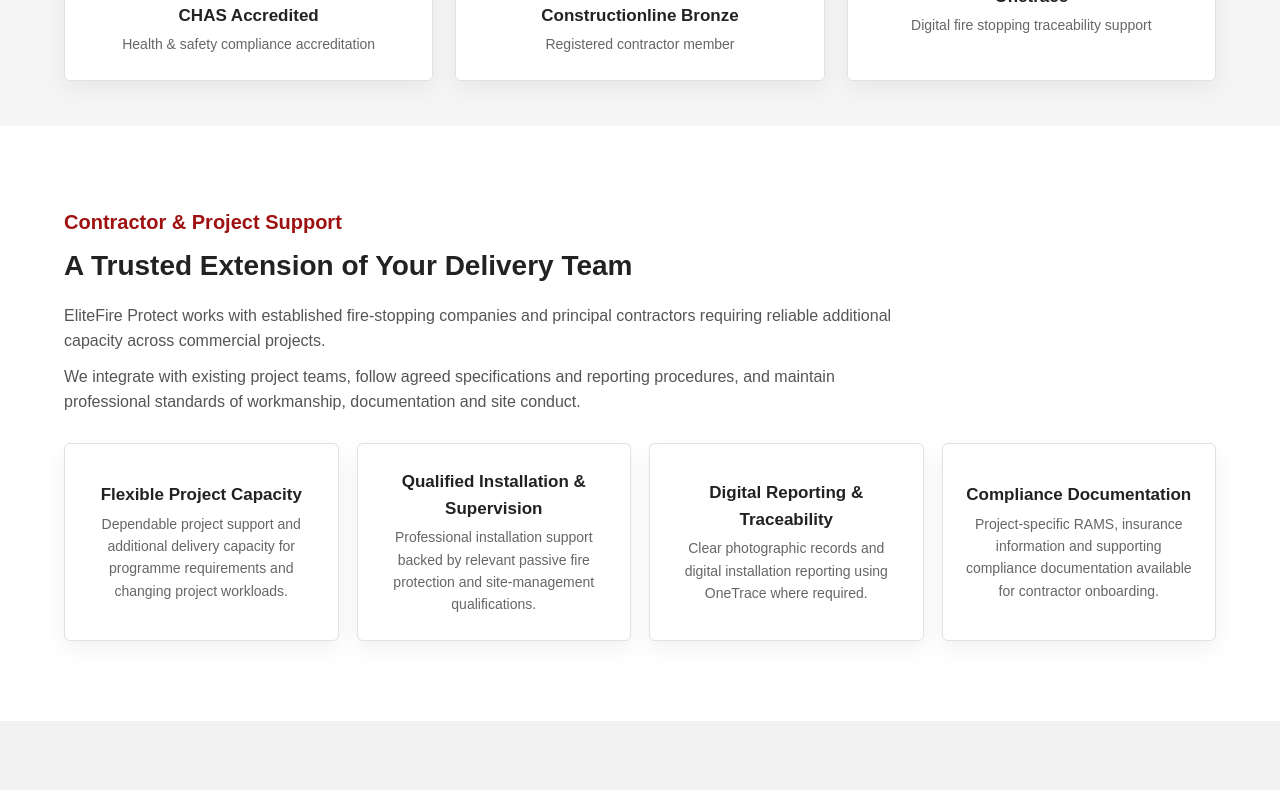
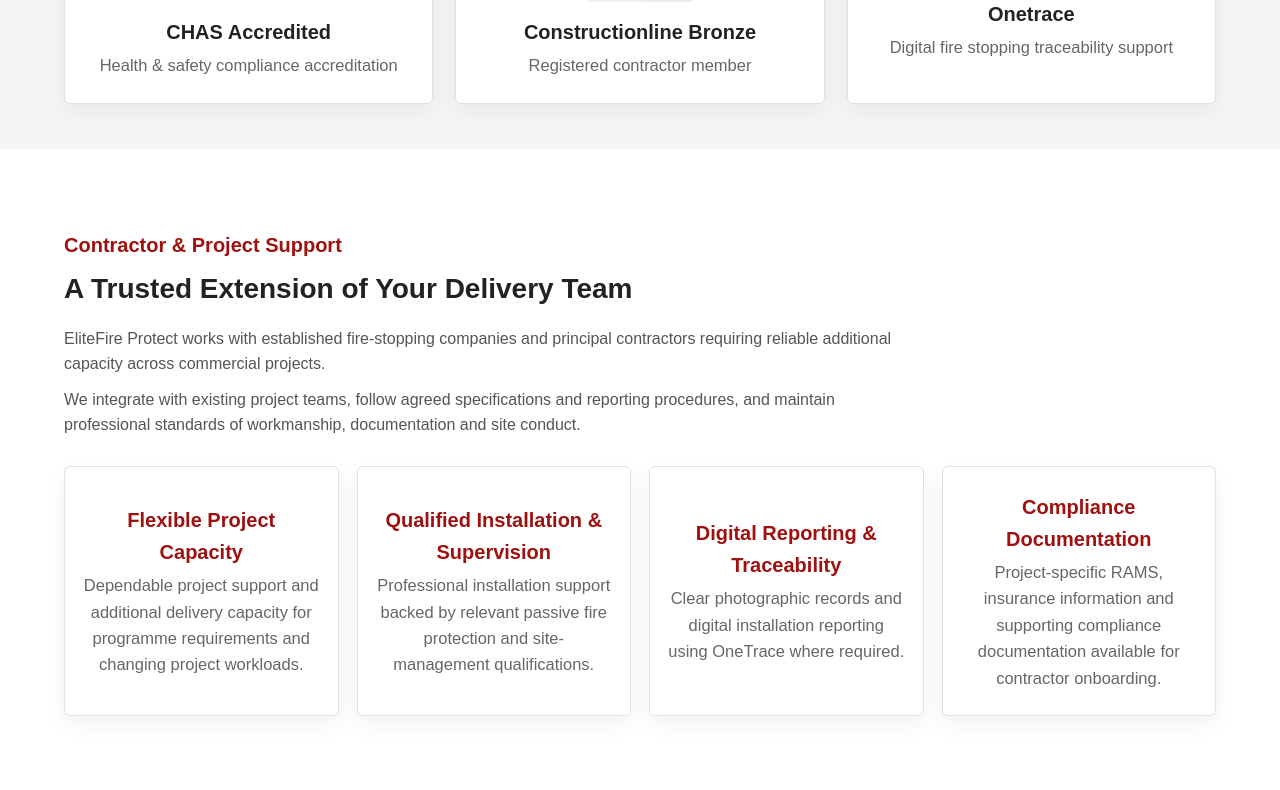
Before and after one commit to ArmandotopG/elitefire, a plain HTML site: page index.html in a window 1280 px wide. Shown: the part 1638-2428 px from the top of the page. Drawn offline with Linux system fonts and the light colour scheme.

Commit message:
Polish homepage card typography

```diff
--- a/index.html
+++ b/index.html
@@ -371,7 +371,7 @@
   .intro-right p {
     color: #555;
     margin-bottom: 18px;
-    font-size: 16px;
+    font-size: 17px;
   }
 
   .accreditations-section {
@@ -427,13 +427,13 @@
   }
 
   .accreditation-card h4 {
-    font-size: 17px;
+    font-size: 20px;
     color: #222;
     margin-bottom: 4px;
   }
 
   .accreditation-card p {
-    font-size: 14px;
+    font-size: 16.5px;
     color: #666;
   }
 
@@ -484,14 +484,14 @@
   }
 
   .contractor-support-card h4 {
-    color: #222;
-    font-size: 17px;
+    color: #9f1111;
+    font-size: 20px;
     margin-bottom: 4px;
   }
 
   .contractor-support-card p {
     color: #666;
-    font-size: 14px;
+    font-size: 16.5px;
   }
 
   .services-section {
@@ -586,7 +586,7 @@
 
   .service-card-content p {
     color: #666;
-    font-size: 15px;
+    font-size: 16.5px;
     line-height: 1.7;
     margin-bottom: 28px;
   }
```
